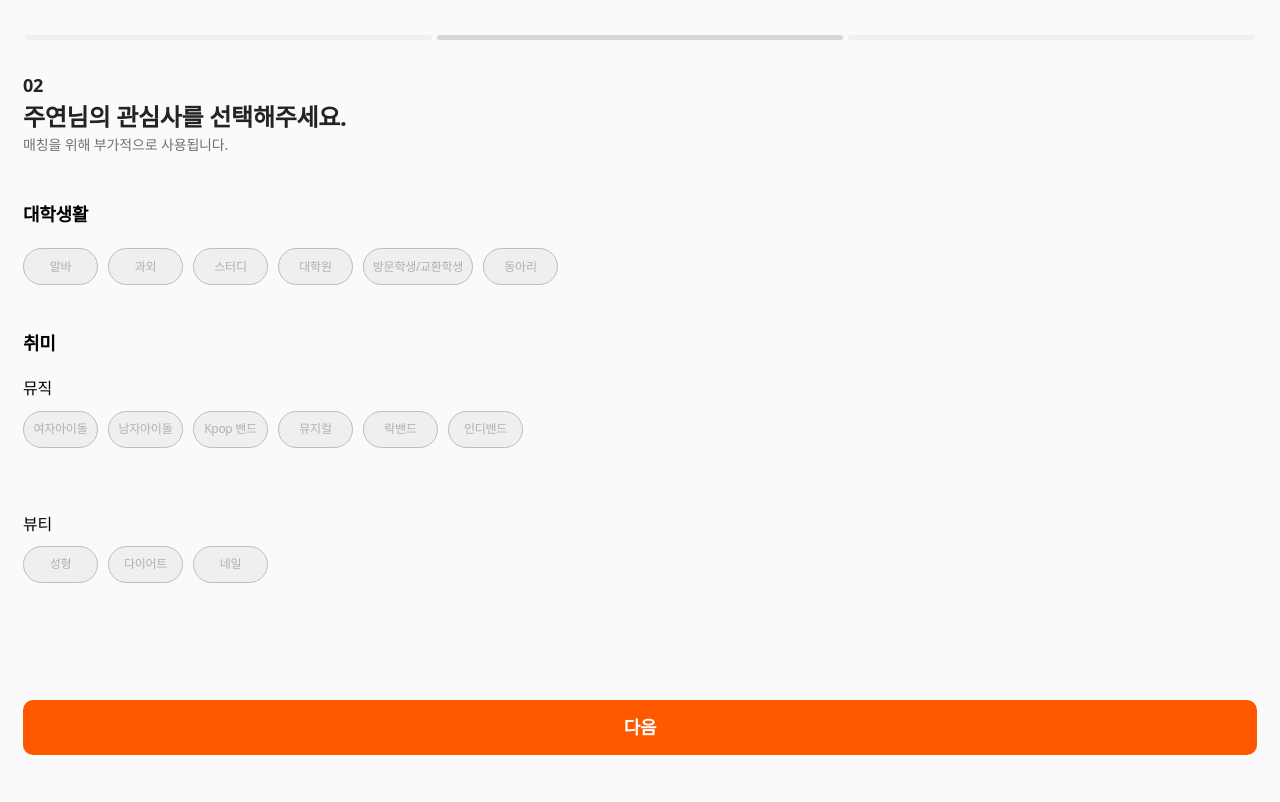
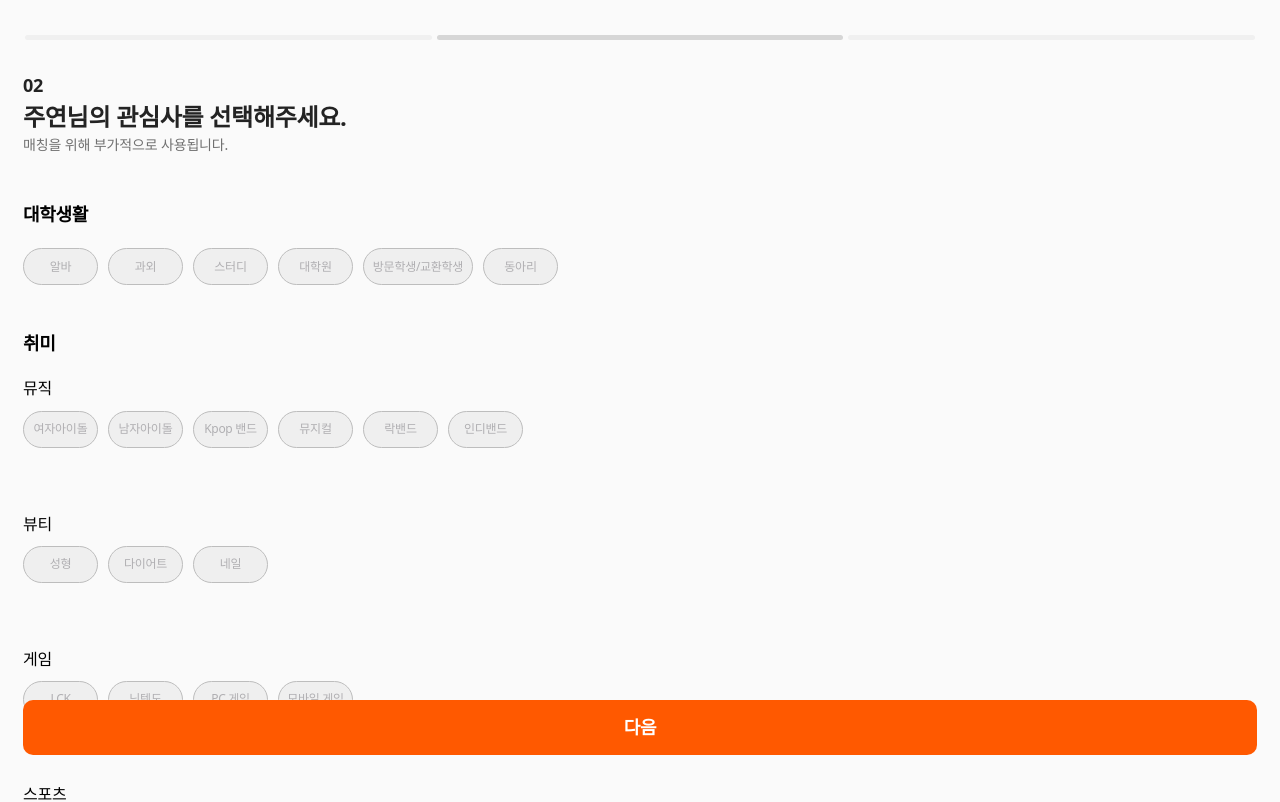
Before and after one commit to joyrii/EATING_WEB, a Next.js app: page /onboarding/interests in a window 1280 px wide. Shown: the top 802 px of the page. Built offline with nearby package versions, Linux system fonts and the light colour scheme; a web font is replaced by a local one.

Commit message:
refactor: padding 수정 반영

```diff
--- a/src/app/(onboarding)/onboarding/interests/page.tsx
+++ b/src/app/(onboarding)/onboarding/interests/page.tsx
@@ -5,15 +5,26 @@ import { StepText, SubText, TextWrapper, TitleText } from '../style';
 import Button from '@/components/BaseButton';
 import { useRouter } from 'next/navigation';
 import InterestsOption from '@/components/onboarding/InterestsChip';
-import INTERESTS_SECTION from '@/constants/INTERESTS_SECTION';
+import {
+  INTERESTS_SECTION,
+  INTERESTS_GROUPS,
+} from '@/constants/INTERESTS_SECTION';
 import { useState } from 'react';
 
 export default function OnboardingInterests() {
   const router = useRouter();
 
-  const [univLife, setUnivLife] = useState<string[]>([]);
-  const [music, setMusic] = useState<string[]>([]);
-  const [beauty, setBeauty] = useState<string[]>([]);
+  const [selected, setSelected] = useState<Record<string, string[]>>({});
+
+  const toggle = (key: string, option: string) => {
+    setSelected((prev) => {
+      const cur = prev[key] || [];
+      const next = cur.includes(option)
+        ? cur.filter((x) => x !== option)
+        : [...cur, option];
+      return { ...prev, [key]: next };
+    });
+  };
 
   return (
     <div>
@@ -23,73 +34,42 @@ export default function OnboardingInterests() {
         <SubText>매칭을 위해 부가적으로 사용됩니다.</SubText>
       </TextWrapper>
       <InterestsContent>
-        <InterestsWrapperLarge>
-          <InterestsMainTitle>대학생활</InterestsMainTitle>
+        {INTERESTS_GROUPS.map((group) => (
+          <InterestsWrapperLarge key={group.sectionTitle}>
+            <InterestsMainTitle>{group.sectionTitle}</InterestsMainTitle>
+            {group.items.map((index) => {
+              const sub = INTERESTS_SECTION[index];
+              const key = sub.title;
+              const picked = selected[key] ?? [];
+
+              const optionList = (
                 <InterestsOptionWrapper>
-            {INTERESTS_SECTION[0].options.map((option, index) => (
+                  {sub.options.map((option) => (
                     <InterestsOption
-                key={index}
+                      key={option}
                       label={option}
                       width={option === '방문학생/교환학생' ? '110px' : '75px'}
-                $selected={univLife.includes(option)}
-                onClick={() => {
-                  if (univLife.includes(option)) {
-                    setUnivLife(univLife.filter((item) => item !== option));
-                  } else {
-                    setUnivLife([...univLife, option]);
-                  }
-                }}
+                      $selected={picked.includes(option)}
+                      onClick={() => toggle(key, option)}
                     />
                   ))}
                 </InterestsOptionWrapper>
+              );
+              return group.sectionTitle === '대학생활' ? (
+                <div key={sub.title}>{optionList}</div>
+              ) : (
+                <InterestsWrapper key={sub.title}>
+                  <InterestsSubTitle>{sub.title}</InterestsSubTitle>
+                  {optionList}
+                </InterestsWrapper>
+              );
+            })}
           </InterestsWrapperLarge>
-        <InterestsWrapperLarge>
-          <InterestsMainTitle>취미</InterestsMainTitle>
-          <InterestsWrapper>
-            <InterestsSubTitle>뮤직</InterestsSubTitle>
-            <InterestsOptionWrapper>
-              {INTERESTS_SECTION[1].options.map((option, index) => (
-                <InterestsOption
-                  key={index}
-                  label={option}
-                  $selected={music.includes(option)}
-                  onClick={() => {
-                    if (music.includes(option)) {
-                      setMusic(music.filter((item) => item !== option));
-                    } else {
-                      setMusic([...music, option]);
-                    }
-                  }}
-                />
         ))}
-            </InterestsOptionWrapper>
-          </InterestsWrapper>
-          <InterestsWrapper>
-            <InterestsSubTitle>뷰티</InterestsSubTitle>
-            <InterestsOptionWrapper>
-              {INTERESTS_SECTION[2].options.map((option, index) => (
-                <InterestsOption
-                  key={index}
-                  label={option}
-                  $selected={beauty.includes(option)}
-                  onClick={() => {
-                    if (beauty.includes(option)) {
-                      setBeauty(beauty.filter((item) => item !== option));
-                    } else {
-                      setBeauty([...beauty, option]);
-                    }
-                  }}
-                />
-              ))}
-            </InterestsOptionWrapper>
-          </InterestsWrapper>
-        </InterestsWrapperLarge>
       </InterestsContent>
       <ButtonWrapper>
         <Button
-          disabled={
-            univLife.length === 0 && music.length === 0 && beauty.length === 0
-          }
+          disabled={Object.values(selected).flat().length === 0}
           label="다음"
           onClick={() => {
             router.push('/onboarding/test');
--- a/src/app/(onboarding)/onboarding/mbti/page.tsx
+++ b/src/app/(onboarding)/onboarding/mbti/page.tsx
@@ -99,4 +99,5 @@ const MbtiOptionWrapper = styled.div`
   display: flex;
   flex-direction: row;
   gap: 8px;
+  justify-content: center;
 `;
--- a/src/app/(onboarding)/student-verification/style.tsx
+++ b/src/app/(onboarding)/student-verification/style.tsx
@@ -18,6 +18,7 @@ export const TextWrapper = styled.div`
   }
 
   p {
+    margin-top: 2px;
     font-size: 14px;
     font-weight: 400;
     line-height: 145%;
--- a/src/app/(withTabBar)/home/layout.tsx
+++ b/src/app/(withTabBar)/home/layout.tsx
@@ -194,8 +194,7 @@ const MatchingDescription = styled.p<{ $currentStatus?: string }>`
     $currentStatus === 'inProgress' ? '14px' : '10px'};
   font-weight: 400;
   line-height: 145%;
-  color: ${({ $currentStatus }) =>
-    $currentStatus === 'inProgress' ? '#FF5900' : '#a3a3a3'};
+  color: #a3a3a3;
   letter-spacing: -0.01em;
 `;
 
--- a/src/components/application/TimeGrid.tsx
+++ b/src/components/application/TimeGrid.tsx
@@ -185,5 +185,5 @@ const TimeLabel = styled.div`
 const TimeCell = styled.div<{ $active: boolean }>`
   height: 30px;
   border: 1px solid #d6d6d6;
-  background-color: ${({ $active }) => ($active ? '#ff5900' : '#ffffff')};
+  background-color: ${({ $active }) => ($active ? '#FFEEE5' : '#ffffff')};
 `;
--- a/src/constants/INTERESTS_SECTION.tsx
+++ b/src/constants/INTERESTS_SECTION.tsx
@@ -1,6 +1,5 @@
-const INTERESTS_SECTION = [
+export const INTERESTS_SECTION = [
   {
-    title: '대학생활',
     options: [
       '알바',
       '과외',
@@ -25,6 +24,33 @@ const INTERESTS_SECTION = [
     title: '뷰티',
     options: ['성형', '다이어트', '네일'],
   },
+  {
+    title: '게임',
+    options: ['LCK', '닌텐도', 'PC 게임', '모바일 게임'],
+  },
+  {
+    title: '스포츠',
+    options: ['프로야구', '운동/헬스', 'F1'],
+  },
+  {
+    title: '그 외',
+    options: [
+      '독서',
+      '여행',
+      '패션',
+      '애니',
+      '이성연애',
+      'LGBTQ',
+      '영화',
+      '주식',
+      '뜨개질',
+      '장르소설',
+      '드라마',
+    ],
+  },
 ];
 
-export default INTERESTS_SECTION;
+export const INTERESTS_GROUPS = [
+  { sectionTitle: '대학생활', items: [0] },
+  { sectionTitle: '취미', items: [1, 2, 3, 4, 5] },
+] as const;
```
Also changed, not shown: src/app/(onboarding)/onboarding/test/page.tsx (+1 -1 lines), src/app/(withoutTabBar)/application/additional/page.tsx (+32 -1 lines), src/app/(withoutTabBar)/application/dining/page.tsx (+2 -34 lines), src/constants/MATCHING.tsx (+6 -2 lines), public/svgs/student-verification/camera.svg. Lines whose indentation alone changed are shown as unchanged.
